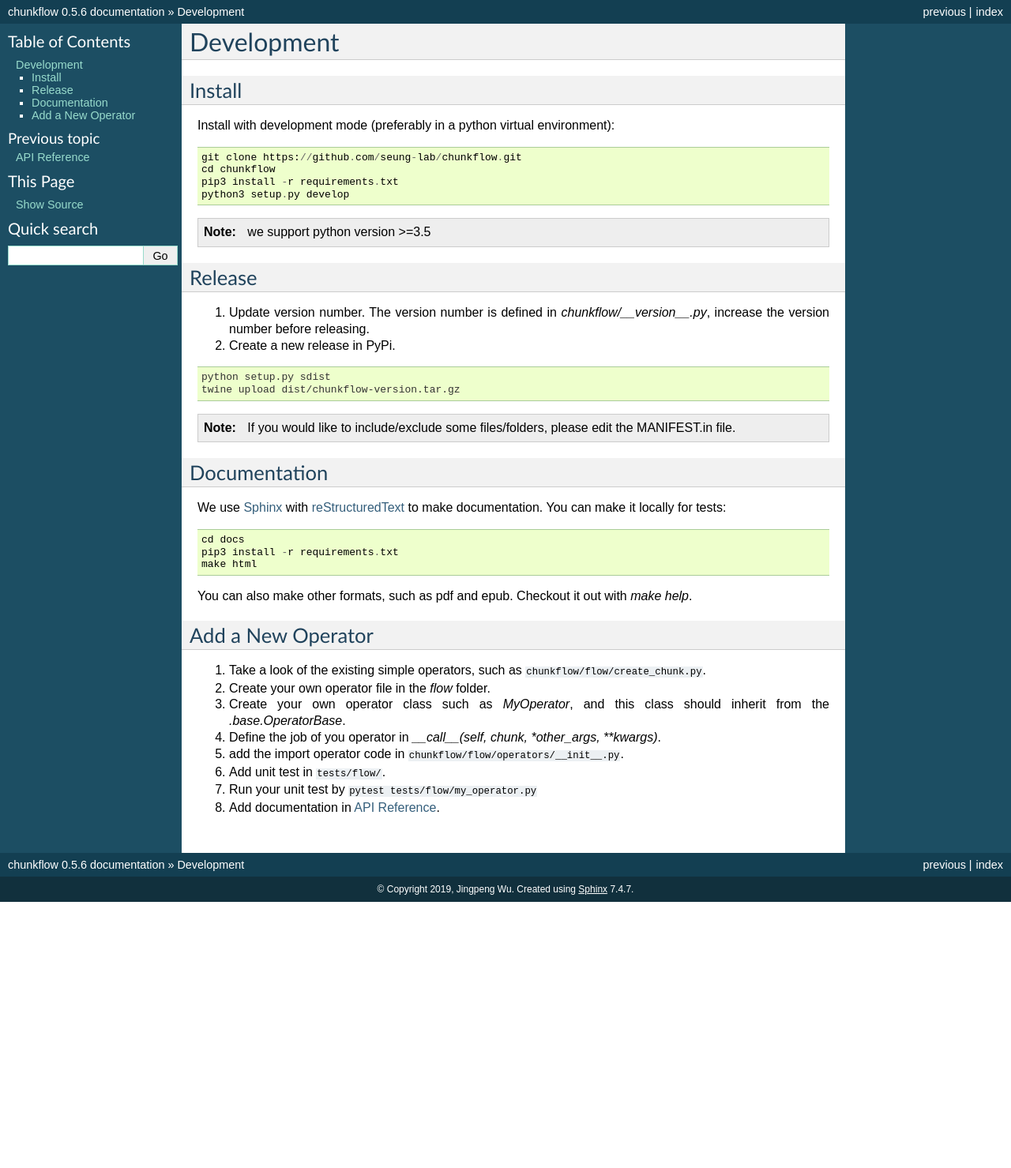
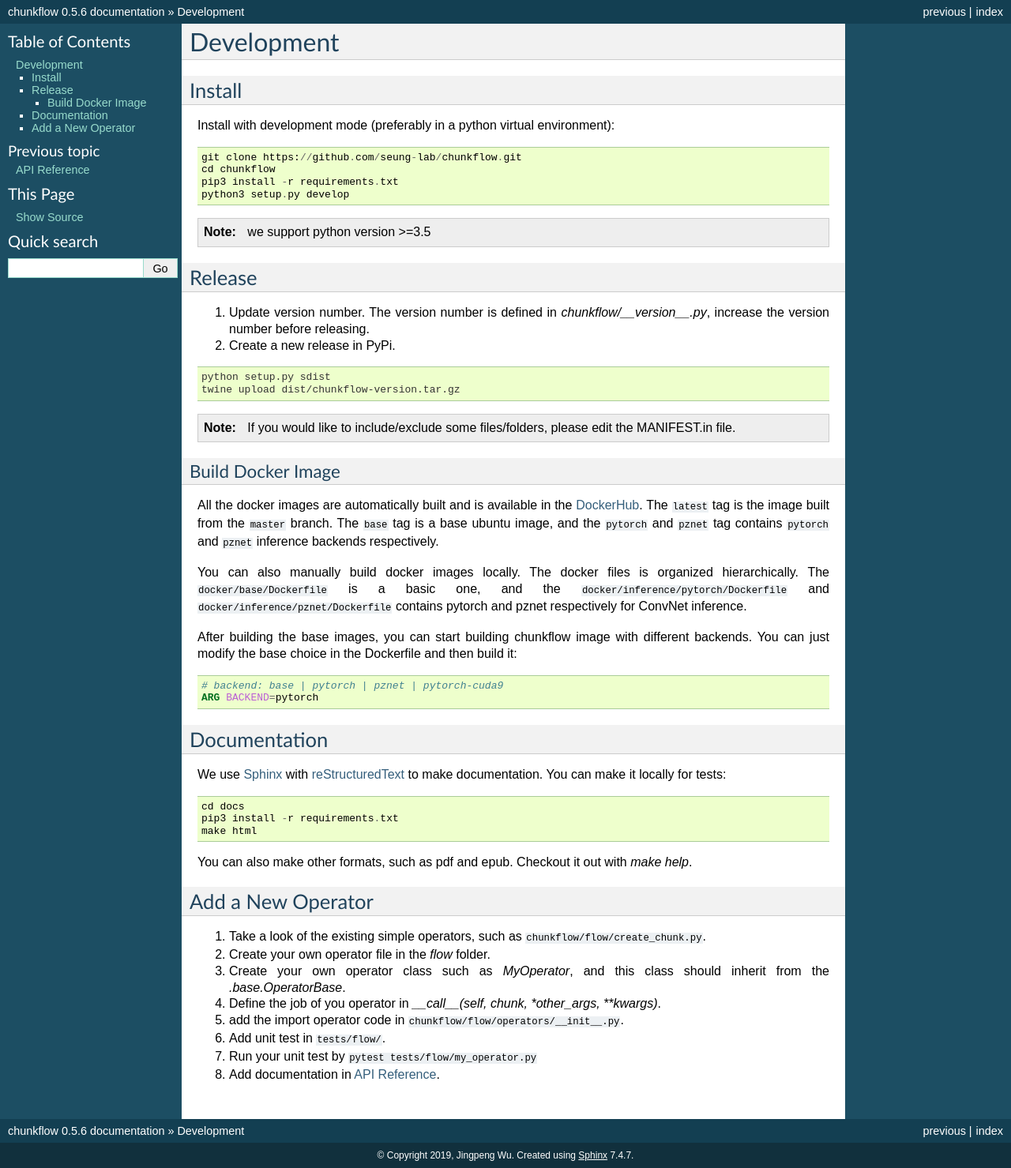
Before and after one commit to seung-lab/chunkflow, a Sphinx documentation site: the page built from docs/source/development.rst, in a window 1280 px wide. Shown: the whole page at 79% size. Built offline with Sphinx 7.4.7, drawn with Linux system fonts in a browser that asks for light colours; before the commit the page ends 1142 px from its top, so only the background shows below that.

```diff
--- /dev/null
+++ b/docs/source/_static/css/custom.css
@@ -0,0 +1,3 @@
+pre {
+    white-space: pre-wrap;
+}
--- a/docs/source/conf.py
+++ b/docs/source/conf.py
@@ -98,6 +98,10 @@ html_theme = 'default'
 # so a file named "default.css" will overwrite the builtin "default.css".
 html_static_path = ['_static']
 
+# These paths are either relative to html_static_path
+# or fully qualified paths (eg. https://...)
+html_css_files = ['css/custom.css',]
+
 master_doc = 'index'
 
 # enable the documentation of __init__ function for classes
--- a/docs/source/development.rst
+++ b/docs/source/development.rst
@@ -32,6 +32,22 @@ Release
 
     If you would like to include/exclude some files/folders, please edit the MANIFEST.in file.
 
+Build Docker Image
+==================
+
+All the docker images are automatically built and is available in the DockerHub_. The ``latest`` tag is the image built from the ``master`` branch. The ``base`` tag is a base ubuntu image, and the ``pytorch`` and ``pznet`` tag contains ``pytorch`` and ``pznet`` inference backends respectively.
+
+.. _DockerHub: https://hub.docker.com/r/seunglab/chunkflow
+
+You can also manually build docker images locally. The docker files is organized hierarchically. The ``docker/base/Dockerfile`` is a basic one, and the ``docker/inference/pytorch/Dockerfile`` and ``docker/inference/pznet/Dockerfile`` contains pytorch and pznet respectively for ConvNet inference.
+
+After building the base images, you can start building chunkflow image with different backends. You can just modify the base choice in the Dockerfile and then build it:
+
+.. code-block:: docker
+
+    # backend: base | pytorch | pznet | pytorch-cuda9
+    ARG BACKEND=pytorch
+
 Documentation
 ***************
 We use `Sphinx`_ with `reStructuredText`_ to make documentation. You can make it locally for tests::
```
Also changed, not shown: docs/source/tutorial.rst (+73 -0 lines), 2 other files.
